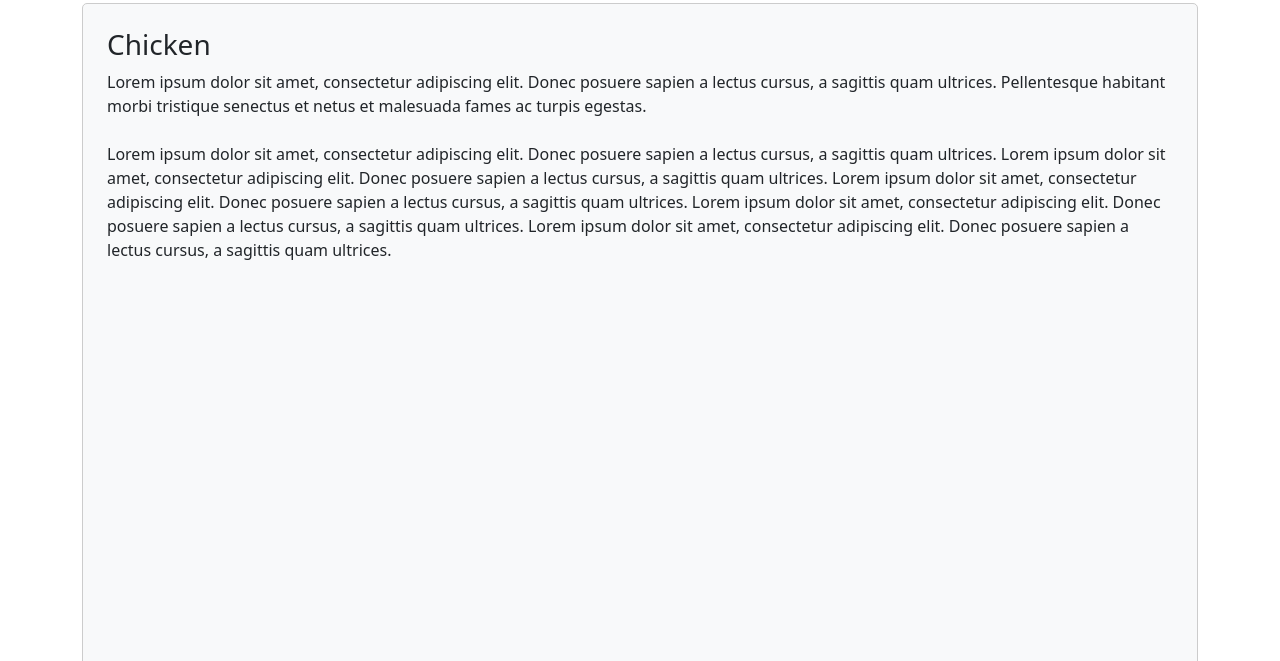
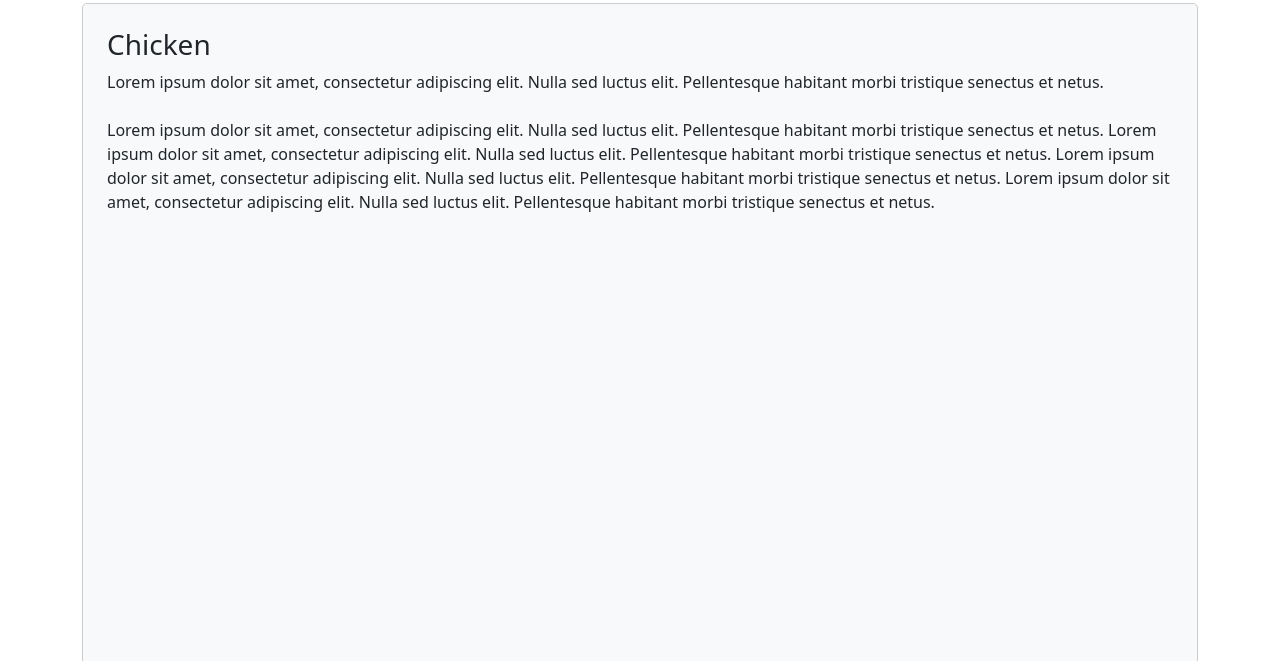
Before and after one commit to enturimokshithe-stack/Coursera-Test-Coding-Assessment--3.github.io, a plain HTML site: page index.html in a window 1280 px wide. Shown: the part 139-800 px from the top of the page. Drawn offline with nearby package versions, Linux system fonts and the light colour scheme.

Commit message:
Update index.html

```diff
--- a/index.html
+++ b/index.html
@@ -8,7 +8,7 @@
   <!-- Bootstrap CSS -->
   <link href="https://cdn.jsdelivr.net/npm/bootstrap@5.3.2/dist/css/bootstrap.min.css" rel="stylesheet">
 
-  <!-- Embedded CSS (replacing external styles.css) -->
+  <!-- Embedded CSS -->
   <style>
     body {
       margin-bottom: 50px;
@@ -18,7 +18,7 @@
       background-color: #f8f9fa;
       border: 1px solid #ccc;
       border-radius: 5px;
-      min-height: 800px; /* Forces scrolling */
+      min-height: 800px;
     }
   </style>
 </head>
@@ -53,21 +53,19 @@
     <h2 class="text-center">Our Menu</h2>
   </div>
 
-  <!-- Bootstrap Grid Section -->
+  <!-- Menu Section -->
   <div class="container mt-4">
     <div class="row">
       <div class="col-md-12">
         <div class="menu-section p-4">
           <h3>Chicken</h3>
           <p>
-            Lorem ipsum dolor sit amet, consectetur adipiscing elit. Donec posuere sapien a lectus cursus, a sagittis quam ultrices.
-            Pellentesque habitant morbi tristique senectus et netus et malesuada fames ac turpis egestas.
+            Lorem ipsum dolor sit amet, consectetur adipiscing elit. Nulla sed luctus elit. Pellentesque habitant morbi tristique senectus et netus.
             <br><br>
-            Lorem ipsum dolor sit amet, consectetur adipiscing elit. Donec posuere sapien a lectus cursus, a sagittis quam ultrices.
-            Lorem ipsum dolor sit amet, consectetur adipiscing elit. Donec posuere sapien a lectus cursus, a sagittis quam ultrices.
-            Lorem ipsum dolor sit amet, consectetur adipiscing elit. Donec posuere sapien a lectus cursus, a sagittis quam ultrices.
-            Lorem ipsum dolor sit amet, consectetur adipiscing elit. Donec posuere sapien a lectus cursus, a sagittis quam ultrices.
-            Lorem ipsum dolor sit amet, consectetur adipiscing elit. Donec posuere sapien a lectus cursus, a sagittis quam ultrices.
+            Lorem ipsum dolor sit amet, consectetur adipiscing elit. Nulla sed luctus elit. Pellentesque habitant morbi tristique senectus et netus.
+            Lorem ipsum dolor sit amet, consectetur adipiscing elit. Nulla sed luctus elit. Pellentesque habitant morbi tristique senectus et netus.
+            Lorem ipsum dolor sit amet, consectetur adipiscing elit. Nulla sed luctus elit. Pellentesque habitant morbi tristique senectus et netus.
+            Lorem ipsum dolor sit amet, consectetur adipiscing elit. Nulla sed luctus elit. Pellentesque habitant morbi tristique senectus et netus.
           </p>
         </div>
       </div>
```
